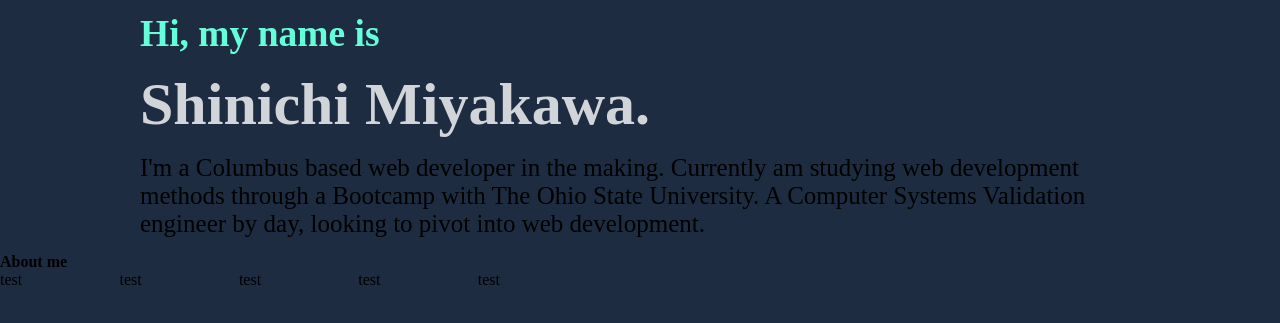
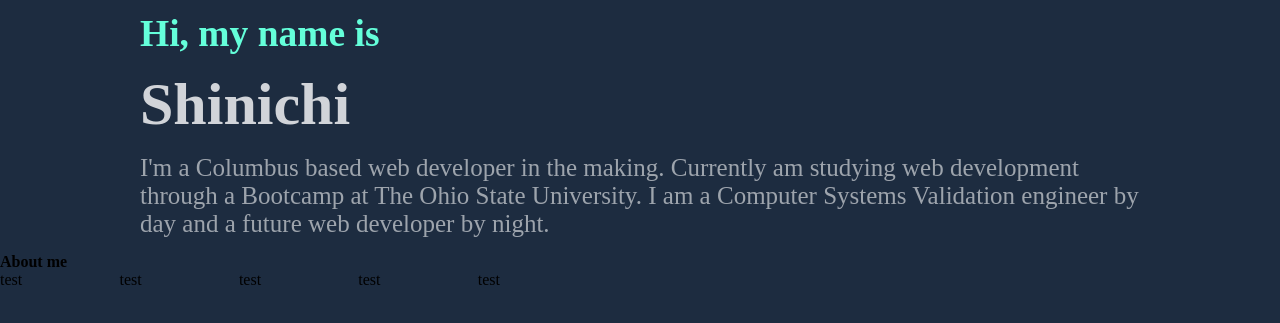
Before and after one commit to ShinichiM/portfolio, a plain HTML site: page index.html in a window 1280 px wide. Shown: the part 103-426 px from the top of the page. Drawn offline with Linux system fonts and the light colour scheme.

Commit message:
minor changes

```diff
--- a/assets/style.css
+++ b/assets/style.css
@@ -1,6 +1,7 @@
 :root {
     --primary-text-color: #64ffda;
     --secondary-text-color: #ffffffcc;
+    --tertiary-text-color: #ffffff91;
 }
 * {
     margin: 0;
@@ -108,6 +109,9 @@ main {
     color: var(--secondary-text-color);
 }
 
+.tertiary {
+    color: var(--tertiary-text-color);
+}
 
 /* ----------------- End Hero -------------- */
 
--- a/index.html
+++ b/index.html
@@ -46,14 +46,13 @@
                     <h2>Hi, my name is</h2>
                 </div>
                 <div class="hero-intro secondary">
-                    <h2>Shinichi Miyakawa.</h2>
+                    <h2>Shinichi</h2>
                 </div>
-                <div class="hero-intro">
-                    <p>I'm a Columbus based web developer in the making. Currently am studying web development methods through a Bootcamp with The Ohio State University. A Computer Systems Validation engineer by day, looking to pivot into web development.</p>
+                <div class="hero-intro tertiary">
+                    <p>I'm a Columbus based web developer in the making. Currently am studying web development through a Bootcamp at The Ohio State University. I am a Computer Systems Validation engineer by day and a future web developer by night.</p>
                 </div>
             </div>
         </section>
-    <!-- </main> -->
 
     <section id="about">
         <h4> About me</h4>
```
